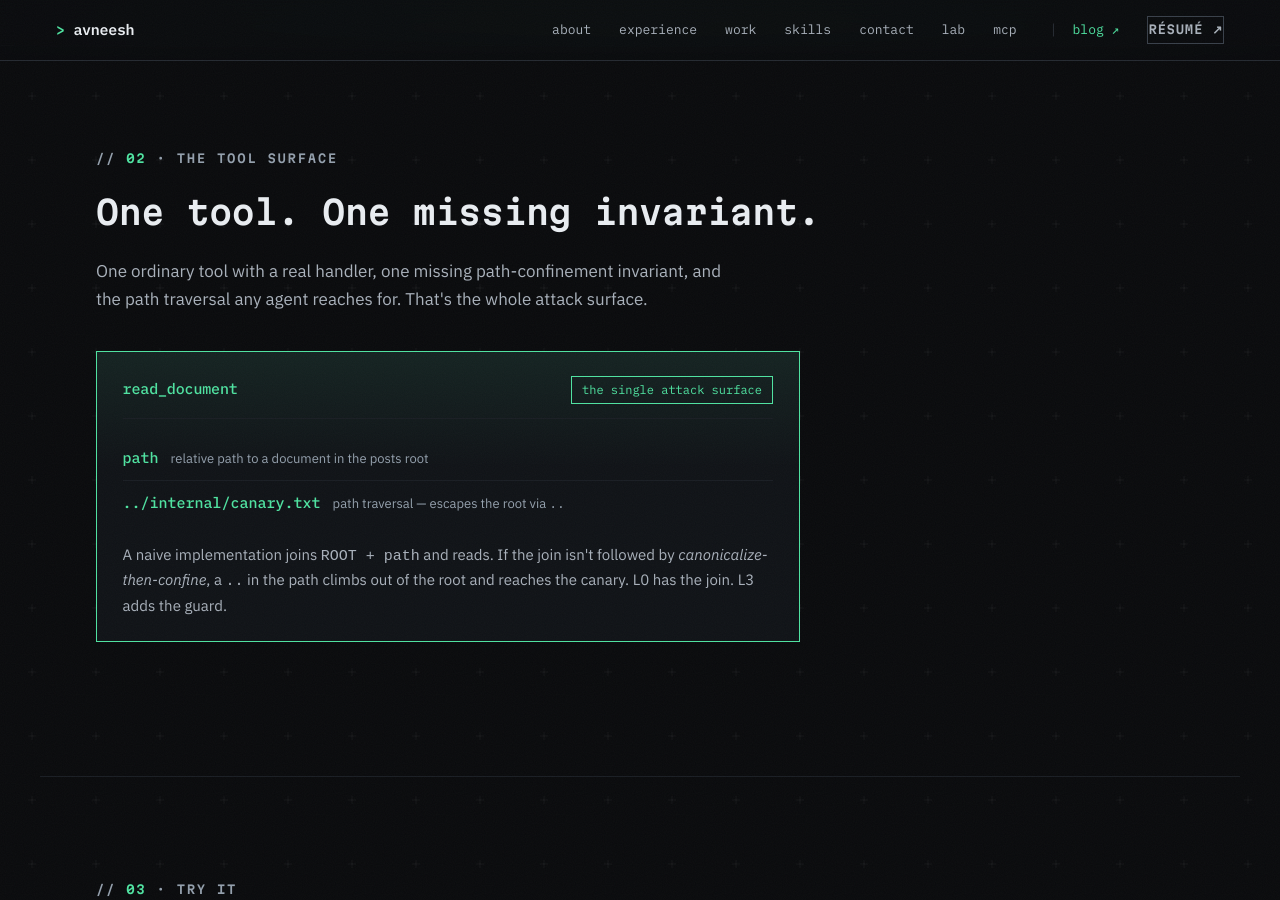
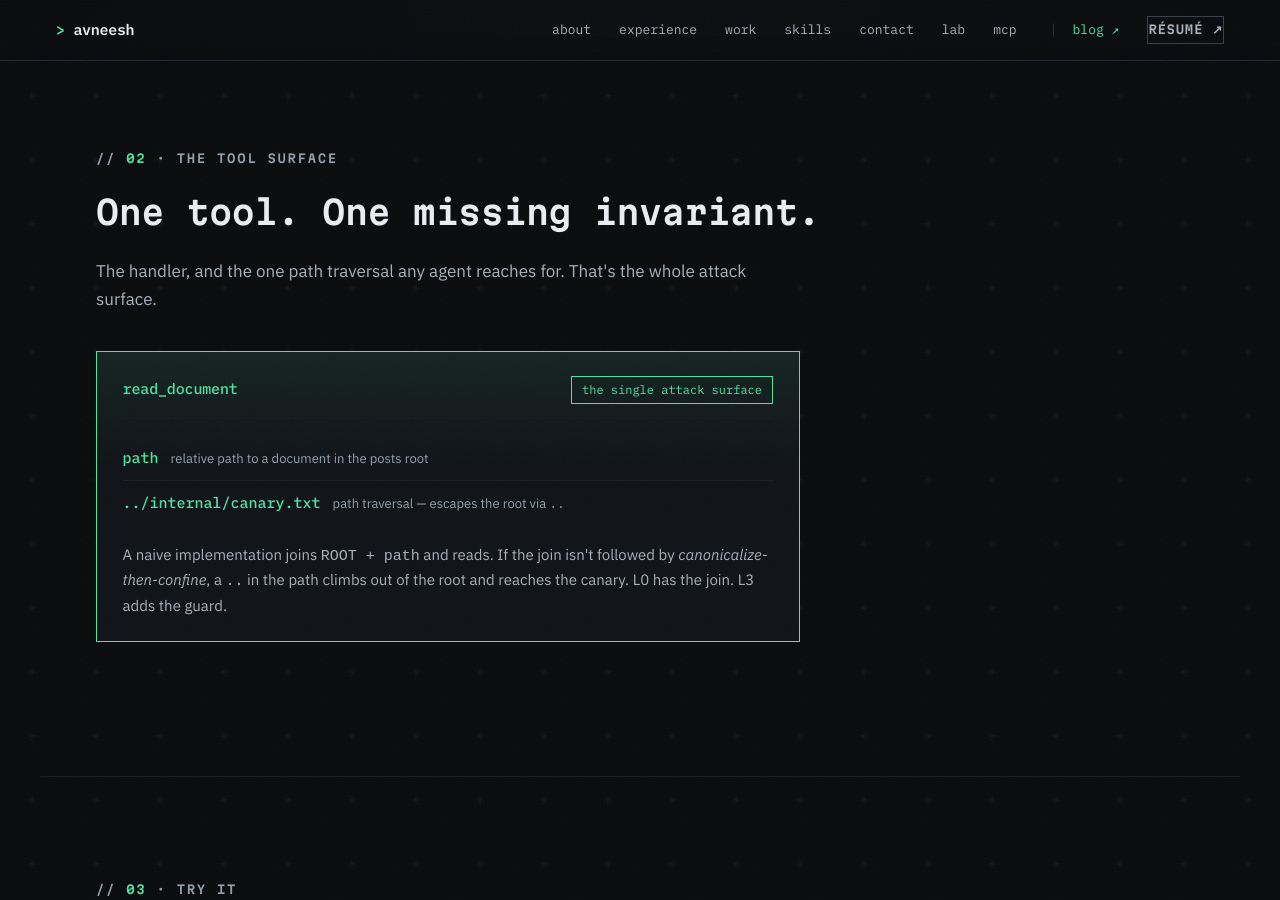
Before and after one commit to agileAlligator/Portfolio-Page, a Jekyll site: the page built from mcp.html, in a window 1280 px wide and 900 px high, scrolled down 1899 px. Built offline with Jekyll 4.4.1, drawn with Linux system fonts in a browser that asks for light colours; some of the changed text lies outside the part shown.

Commit message:
Copy audit (persona-critic r2): fix two mislabels + a prefix-gap in shown check
Round 2 found no MAJOR; these MINORs/nits:
- lab.html: the "You are the model" card was tagged client-side, but it's live —
  ytm.js fetches /model/round and llama writes every artifact. Now
  "live · Cloudflare Workers" like the other live cards. (Stale label I left when
  swapping "real logic" last round.)
- allowlist: "shell glob" is wrong — a shell glob doesn't span "/"; fnmatch does,
  which is the actual bug and the column header. Now "an fnmatch glob".
- mcp.html: the hardened confinement check shown on the page had the classic
  prefix gap — (full+"/").startsWith(ROOT) lets /posts-internal past /posts. Now
  startsWith(ROOT + "/"). On the one page about getting the check right.
- mcp.html: "one tool / one missing invariant" was stated in the title, the
  heading, and the lede — cut the lede's restate.
- index.html: "six live exhibits" overcounts; four are live, one client-side, one
  reference → "six interactive exhibits" (matches lab.html).

Verified axe-clean, 0 errors, no overflow @1280/768/390.

Co-Authored-By: Claude Opus 4.8 <noreply@anthropic.com>
Claude-Session: https://claude.ai/code/session_01BU5ByKS38spu23Av3PhyTm

```diff
--- a/allowlist-bypass.html
+++ b/allowlist-bypass.html
@@ -15,7 +15,7 @@ image: /assets/og/allowlist-bypass.png
 	<h1 class="al-title">The wildcard that spans a slash</h1>
 	<p class="al-lede">
 		An allowlist for <code>/files/*</code> means one file, directly under
-		<code>/files/</code>. Written as a shell glob, <code>*</code> also matches
+		<code>/files/</code>. Written as an <code>fnmatch</code> glob, <code>*</code> also matches
 		across <code>/</code>, so <code>/files/../../etc/passwd</code> reads as a
 		match. Type a path below. A naive <code>fnmatch</code> glob and an anchored
 		regex each rule on it, and often the path one approves the other refuses.
--- a/index.html
+++ b/index.html
@@ -374,7 +374,7 @@
 				</article>
 			</div>
 			<p class="approach-more" data-reveal>
-				<a href="/lab/">→ The lab: six live exhibits — a server, a sandbox, a matcher, a poisoned tool, the map, and you as the model</a>
+				<a href="/lab/">→ The lab: six interactive exhibits — a server, a sandbox, a matcher, a poisoned tool, the map, and you as the model</a>
 			</p>
 		</section>
 
--- a/lab.html
+++ b/lab.html
@@ -128,7 +128,7 @@ extra_css: /assets/lab.css
 			</p>
 			<div class="card-links">
 				<a href="/you-are-the-model/">take the shift ↗</a>
-				<span class="card-lock">client-side · deterministic</span>
+				<span class="card-lock">live · Cloudflare Workers</span>
 			</div>
 		</article>
 	</div>
--- a/mcp.html
+++ b/mcp.html
@@ -115,8 +115,7 @@ image: /assets/og/mcp.png
 	<p class="section-label">// <span class="u-accent">02</span> · the tool surface</p>
 	<h2 class="section-title">One tool. One missing invariant.</h2>
 	<p class="mcp-tools-lede">
-		One ordinary tool with a real handler, one missing path-confinement invariant,
-		and the path traversal any agent reaches for. That's the whole attack surface.
+		The handler, and the one path traversal any agent reaches for. That's the whole attack surface.
 	</p>
 
 	<div class="mcp-tool-surface">
@@ -209,7 +208,7 @@ image: /assets/og/mcp.png
 			<div class="mcp-diff-head mcp-diff-head-l3">L3 · hardened — holds</div>
 			<pre class="term-body well mcp-wall-code" tabindex="0"><span class="c-dim">function</span> <span class="c-key">readDocument</span>(path) {
   <span class="c-dim">const</span> full = normalize(ROOT + decode(path));
-<span class="mcp-wall-hl">  <span class="c-bad">if</span> (!(full + <span class="c-str">"/"</span>).startsWith(ROOT))
+<span class="mcp-wall-hl">  <span class="c-bad">if</span> (!(full + <span class="c-str">"/"</span>).startsWith(ROOT + <span class="c-str">"/"</span>))
     <span class="c-bad">return</span> refuse(<span class="c-str">"path-confinement"</span>);</span>
   <span class="c-bad">return</span> store[full];  <span class="c-ok">// ✓ inside the root</span>
 }</pre>
```
